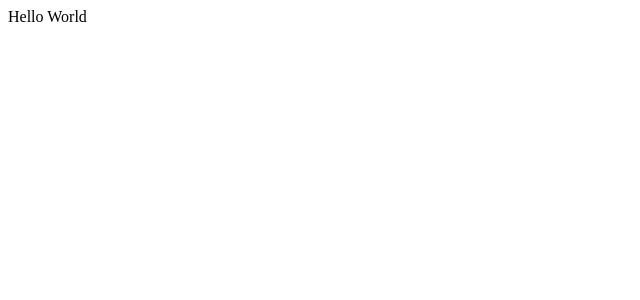
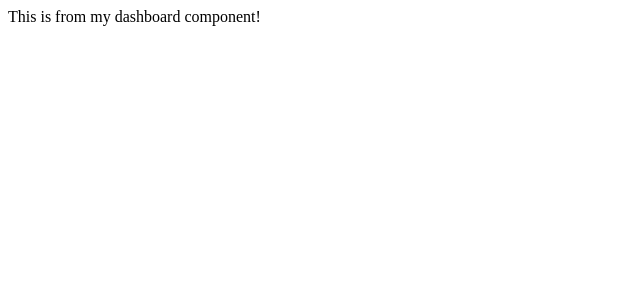
Before and after one commit to emo88em/expensivy, a React (Create React App) app: page / in a window 1280 px wide. Shown: the top 300 px of the page, without its empty margins (0-640 px from the left). Built offline with nearby package versions, Linux system fonts and the light colour scheme.

Commit message:
add browserrouter and routes

```diff
--- a/package.json
+++ b/package.json
@@ -3,8 +3,10 @@
   "version": "0.1.0",
   "private": true,
   "dependencies": {
+    "nodemon": "^1.19.1",
     "react": "^16.8.6",
     "react-dom": "^16.8.6",
+    "react-router-dom": "^5.0.0",
     "react-scripts": "3.0.1"
   },
   "scripts": {
--- a/src/index.js
+++ b/src/index.js
@@ -1,5 +1,42 @@
 import React from 'react';
 import ReactDOM from 'react-dom';
 import App from './components/App';
+import {BrowserRouter, Route} from 'react-router-dom';
 
-ReactDOM.render(<App />, document.getElementById('root'));
+const ExpenseDashboardPage = () => (
+    <div>
+        This is from my dashboard component!
+    </div>
+);
+
+const AddExpensePage = () => (
+    <div>
+        This is from my add expense page!
+    </div>
+)
+
+const EditPage = () => (
+    <div>
+        This is the edit page!
+    </div>
+)
+
+const HelpPage = () => (
+    <div>
+        This is the help page!
+    </div>
+)
+
+const routes = (
+    <BrowserRouter>
+        <div>
+        <Route path="/" component={ExpenseDashboardPage}  exact={true}/>
+        <Route path="/create" component={AddExpensePage} exact={true}/>
+        <Route path="/edit" component={EditPage} exact={true}/>
+        <Route path="/help" component={HelpPage} exact={true}/>
+        </div>
+    </BrowserRouter>
+
+);
+
+ReactDOM.render(routes, document.getElementById('root'));
```
Also changed, not shown: 1 other file (tests, documents, lock files or other folders).
